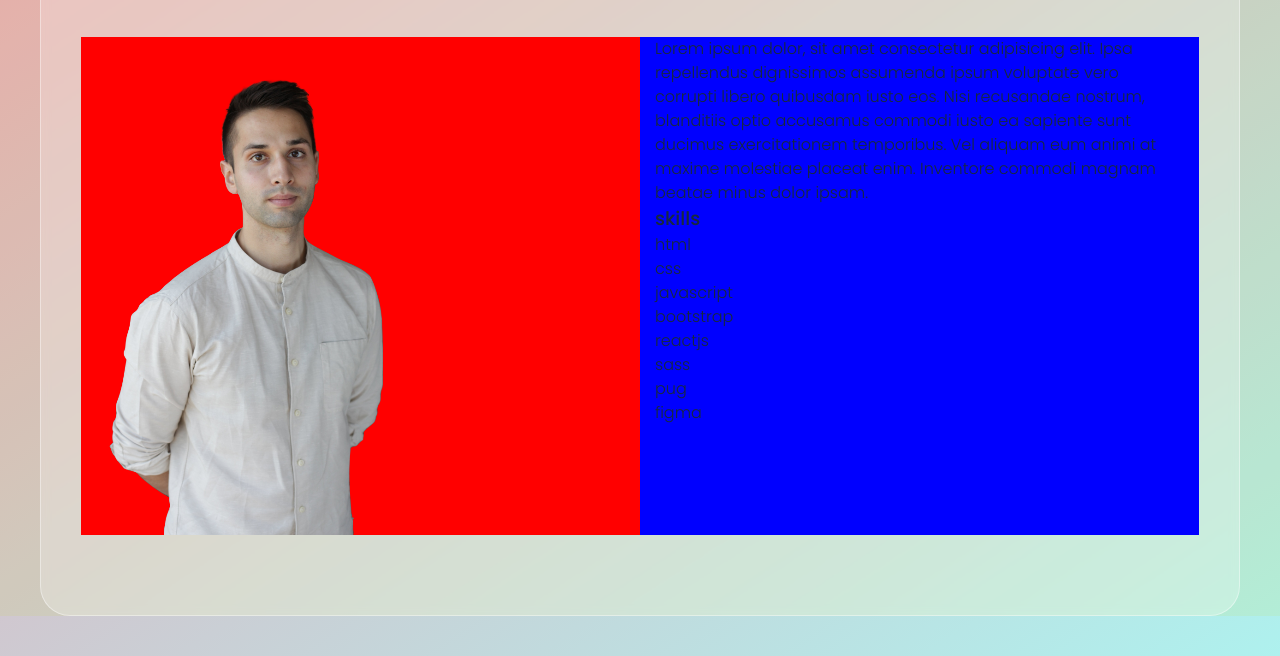
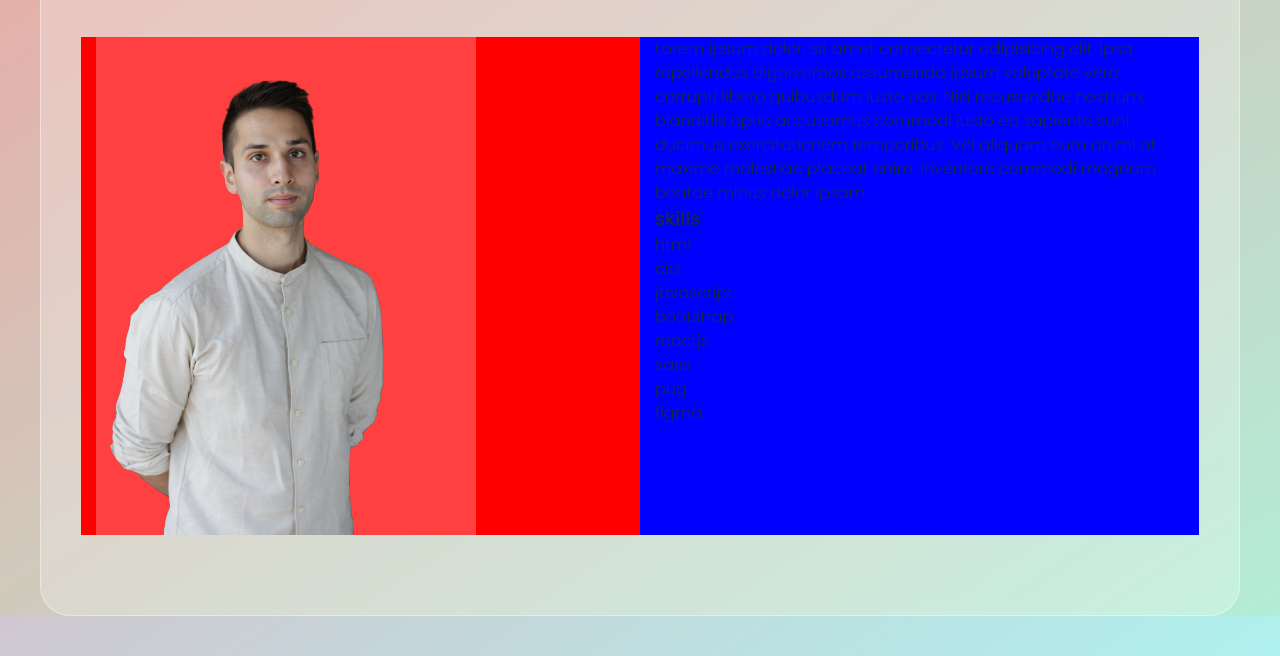
Before and after one commit to DmitryVelichko/personal-portfolio-website-js, a plain HTML site: page index.html in a window 1280 px wide. Shown: the part 184-840 px from the top of the page. Drawn offline with Linux system fonts and the light colour scheme.

Commit message:
New Commit

```diff
--- a/CSS/style.css
+++ b/CSS/style.css
@@ -247,3 +247,8 @@ img {
     width: 50%;
     padding: 0 15px;
 }
+
+.about-img .img-box {
+background-color: var(--white-alpha-25);
+max-width: 380px;
+}
```
